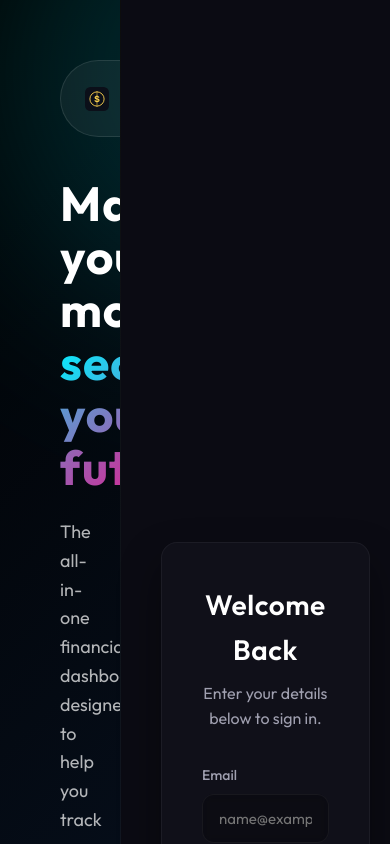
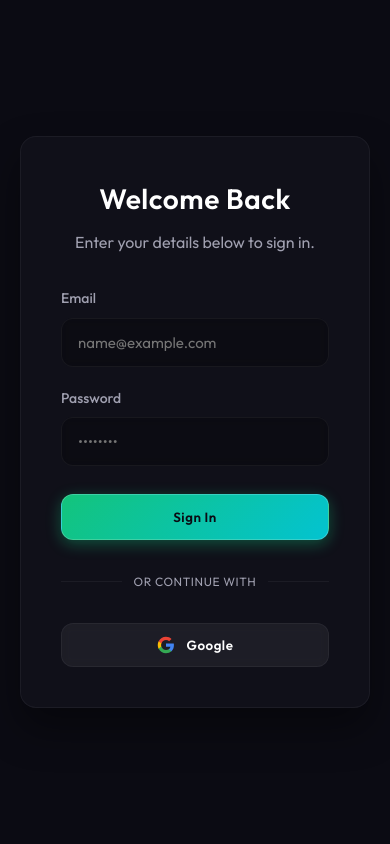
Before and after one commit to basdilhan/Personal-finance-management-app, a React (Vite) app in the folder web/: page /login in a window 390 px wide. Shown: the top 844 px of the page. Built offline with nearby package versions, Linux system fonts and the light colour scheme; no server answers.

Commit message:
Fix login page mobile responsiveness

```diff
--- a/web/src/index.css
+++ b/web/src/index.css
@@ -313,3 +313,16 @@ h1, h2, h3, h4, h5, h6 {
     -webkit-overflow-scrolling: touch;
   }
 }
+
+/* Login Mobile overrides */
+@media (max-width: 768px) {
+  .login-container {
+    flex-direction: column !important;
+  }
+  .login-branding {
+    display: none !important;
+  }
+  .login-form-wrapper {
+    padding: 20px !important;
+  }
+}
--- a/web/src/pages/Login.jsx
+++ b/web/src/pages/Login.jsx
@@ -45,11 +45,12 @@ export default function Login() {
       animate={{ opacity: 1, x: 0 }}
       exit={{ opacity: 0, x: 20 }}
       transition={{ duration: 0.3 }}
+      className="login-container"
       style={{ display: 'flex', minHeight: '100vh', width: '100vw', background: 'var(--bg-primary)' }}
     >
 
       {/* Left Branding Panel */}
-      <div style={{
+      <div className="login-branding" style={{
         flex: 1,
         background: 'linear-gradient(135deg, #000000 0%, #0a192f 100%)',
         position: 'relative',
@@ -104,7 +105,7 @@ export default function Login() {
       </div>
 
       {/* Right Login Panel */}
-      <div style={{
+      <div className="login-form-wrapper" style={{
         flex: 1,
         display: 'flex',
         alignItems: 'center',
```
